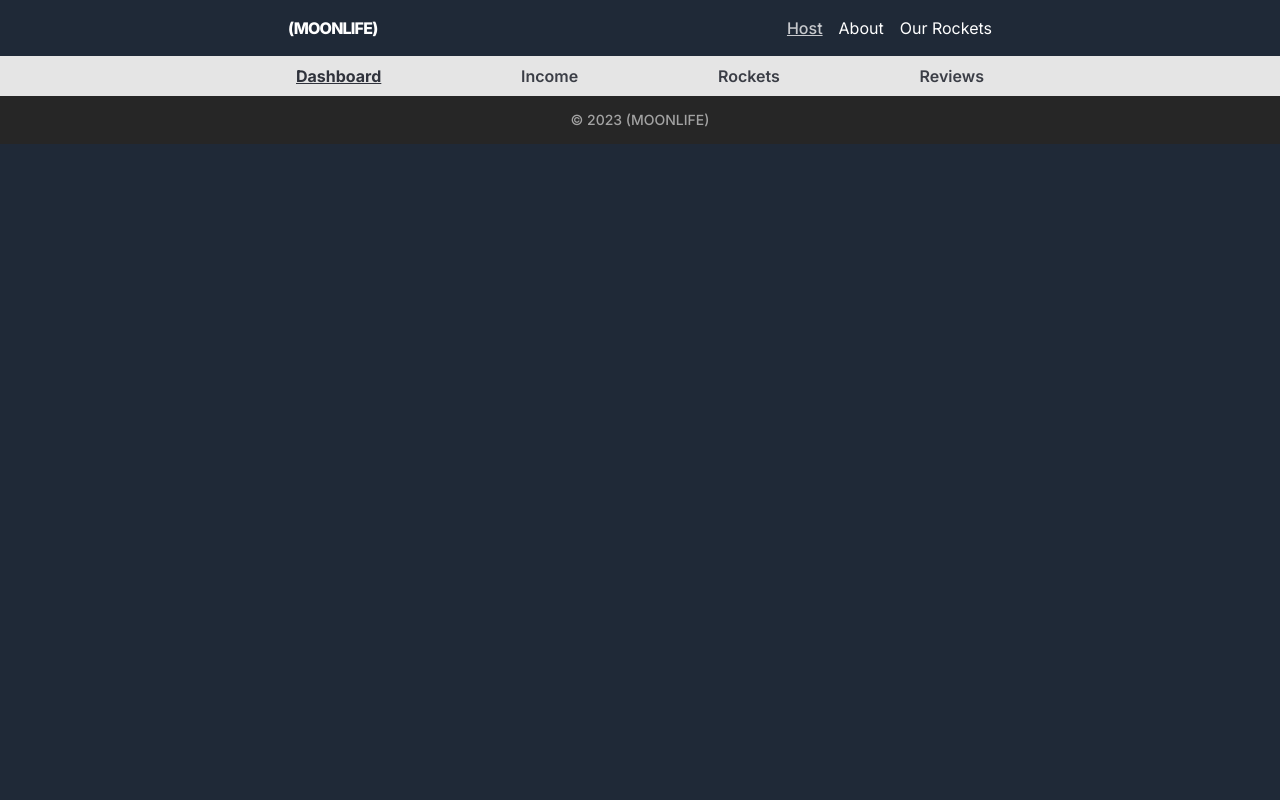
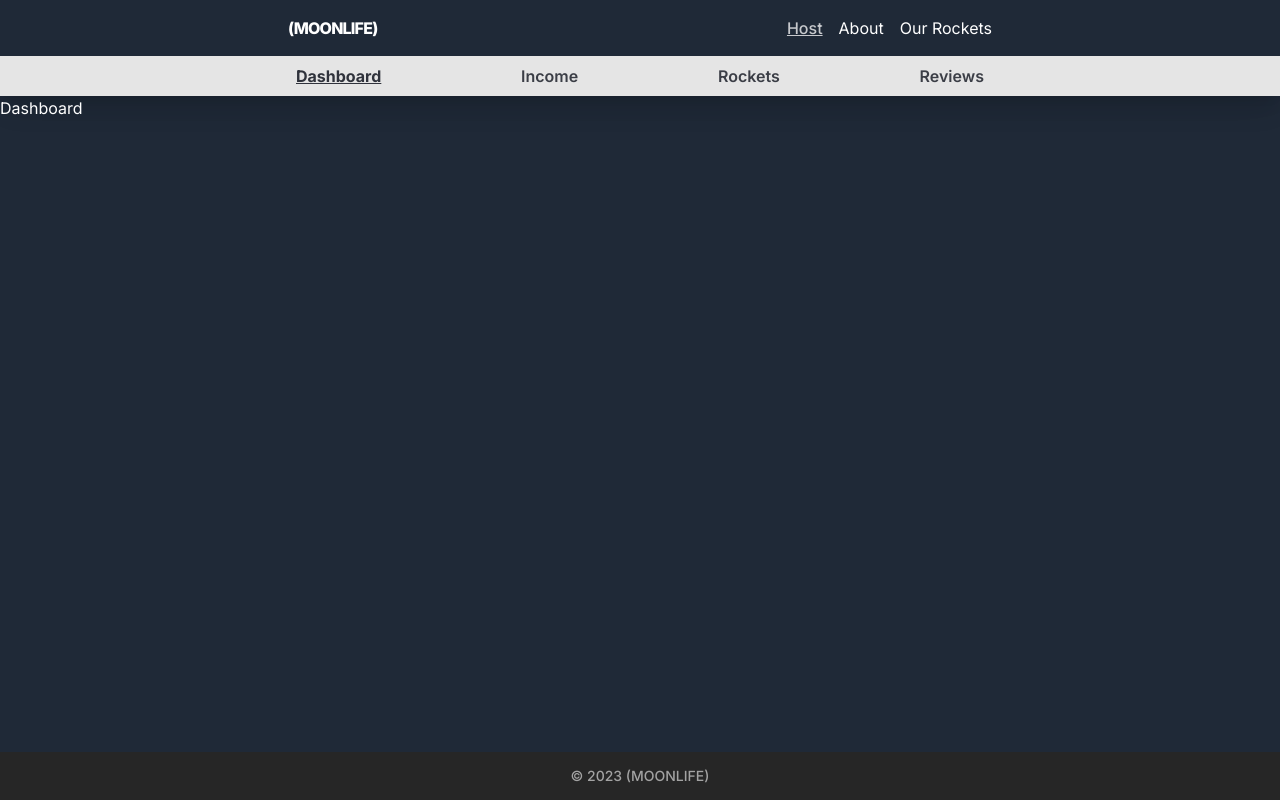
Before and after one commit to Yared-Betemariam/moon-life, a React (Vite) app: page /host in a window 1280 px wide. Built offline with nearby package versions, Linux system fonts and the light colour scheme.

Commit message:
simple fixes

```diff
--- a/src/App.jsx
+++ b/src/App.jsx
@@ -27,8 +27,8 @@ const router = createBrowserRouter(createRoutesFromElements(
     <Route path='rockets' element={<Rockets />} errorElement={<Error />} loader={rocketsLoader}/>
     <Route path='rockets/:id' element={<RocketDetail />}/>
 
+    <Route path='host' element={<HostLayout />}>
       <Route index element={<Dashboard />}/>
-    <Route path='host' element={<HostLayout />}>
       <Route path='income' element={<Income />}/>
       <Route path='reviews' element={<Reviews />}/>
       <Route path='rockets' element={<HostRocket />} />
--- a/src/pages/Login.jsx
+++ b/src/pages/Login.jsx
@@ -18,8 +18,8 @@ const Login = () => {
       <article className='max-w-3xl mx-auto w-full flex flex-col p-6'>
         <h1 className='text-2xl my-4 tracking-tight text-center'>Sign in to your account</h1>
         <form className='flex flex-col p-4' onSubmit={handleSubmit}>
-          <input className='rounded-md my-2 text-sky-900 px-4 py-2 text-lg' name='email' onChange={handleChange} placeholder='johnDiggle@gmail.com' value={loginFormData.email} type="text" />
-          <input type="password"  className='rounded-md my-2 text-sky-900 px-4 py-2 text-lg' name='password' onChange={handleChange} placeholder='sldjfawofjj203j' value={loginFormData.password} />
+          <input className='rounded-md my-2 text-sky-900 px-4 py-2 text-lg' name='email' onChange={handleChange} placeholder='johnDiggle@gmail.com' value={loginFormData.email} type="text" required/>
+          <input type="password"  className='rounded-md my-2 text-sky-900 px-4 py-2 text-lg' name='password' onChange={handleChange} placeholder='sldjfawofjj203j' value={loginFormData.password} required/>
           <button className='bg-sky-800 py-2 rounded-md my-4 text-lg font-medium'>Login</button>
         </form>
       </article>
--- a/src/pages/host/Dashboard.jsx
+++ b/src/pages/host/Dashboard.jsx
@@ -4,9 +4,9 @@ import { Outlet } from 'react-router-dom'
 const Dashboard = () => {
   return (
     <>
-    <main className='flex flex-1'>
-
-    </main>
+      <main className='flex flex-1'>
+        <h1>Dashboard</h1>
+      </main>
     <Outlet />
     </>
   )
```
